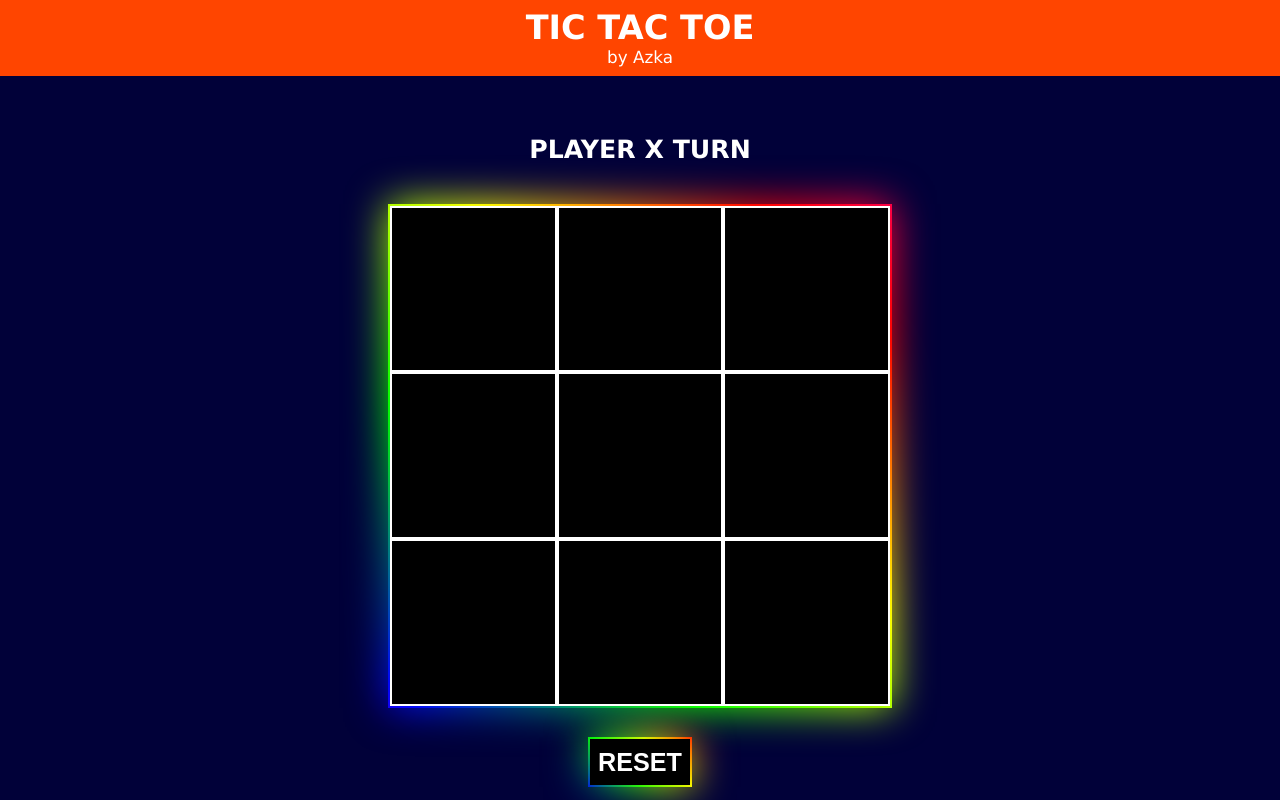
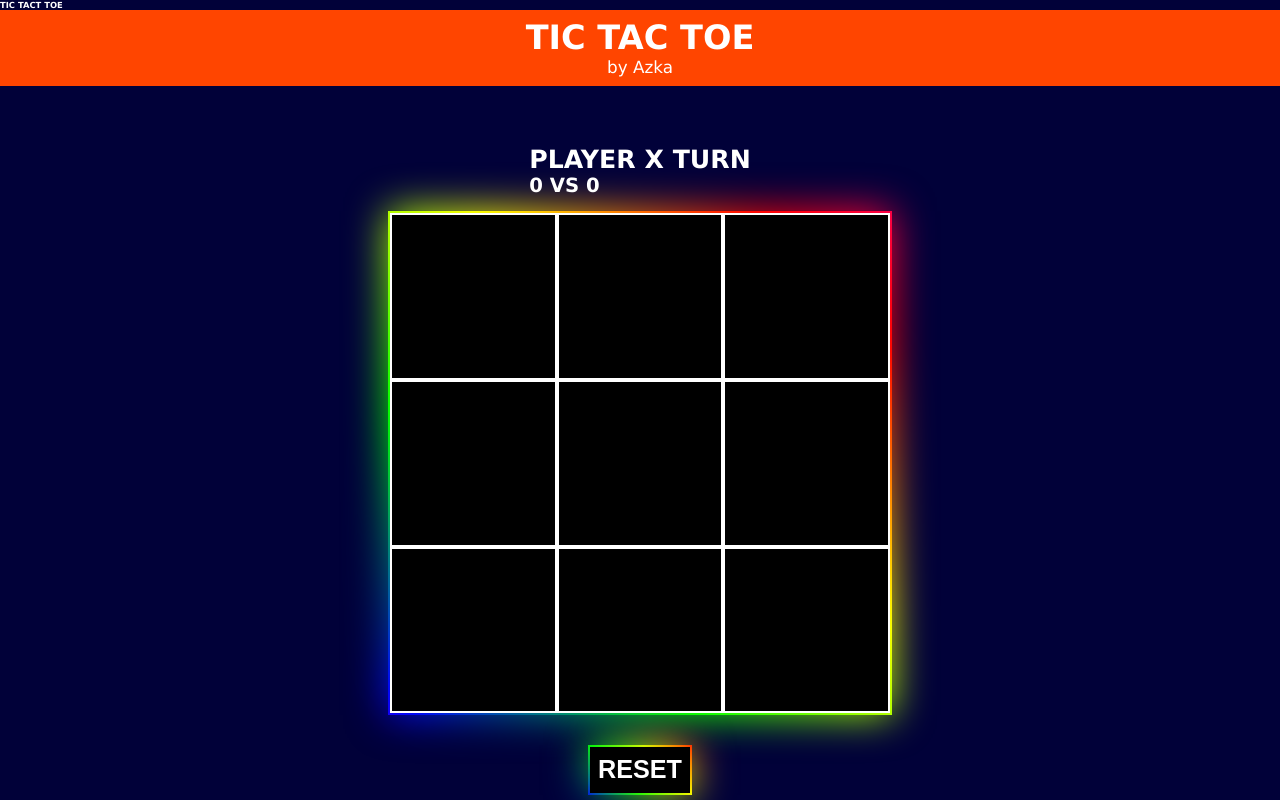
Before and after one commit to Azkanorouzi/tic-tac-toe, a plain HTML site: page index.html in a window 1280 px wide. Drawn offline with Linux system fonts and the light colour scheme.

Commit message:
init options-container

```diff
--- a/css/style.css
+++ b/css/style.css
@@ -17,6 +17,9 @@ body {
   height: 100%;
   font-family: Verdana, Geneva, Tahoma, sans-serif;
   color: rgb(255, 255, 255);
+}
+body {
+  display: relative;
 }
 :root {
   font-size: 52.5%;
@@ -127,7 +130,7 @@ main {
 .board {
   width: min(500px, 90vw);
   height: min(500px, 90vw);
-  margin-top: 5rem;
+  margin-top: 2rem;
   background: rgba(0, 0, 0, 0);
   display: flex;
   display: grid;
@@ -175,3 +178,6 @@ a:hover {
 .reset-button:hover {
   background: rgb(0, 0, 0, 0);
 }
+/* Option container */
+.options-container {
+}
--- a/index.html
+++ b/index.html
@@ -8,6 +8,9 @@
     <title>Tic Tac Toe</title>
   </head>
   <body>
+    <div class="options-container">
+      <h4>TIC TACT TOE</h4>
+    </div>
     <nav>
       <h1 class="nav-title">TIC TAC TOE</h1>
       <span class="nav-subtitle"
@@ -17,6 +20,11 @@
     <main>
       <section class="info">
         <h2>PLAYER <span class="player-sign">X</span> <span>TURN</span></h2>
+        <h3 class="scores">
+          <span class="player1-score">0</span>
+          VS
+          <span class="player2-score">0</span>
+        </h3>
       </section>
       <section class="board shadow">
         <div class="box" data-row="0" data-col="0">X</div>
```
Also changed, not shown: js/app.js (+11 -4 lines).
